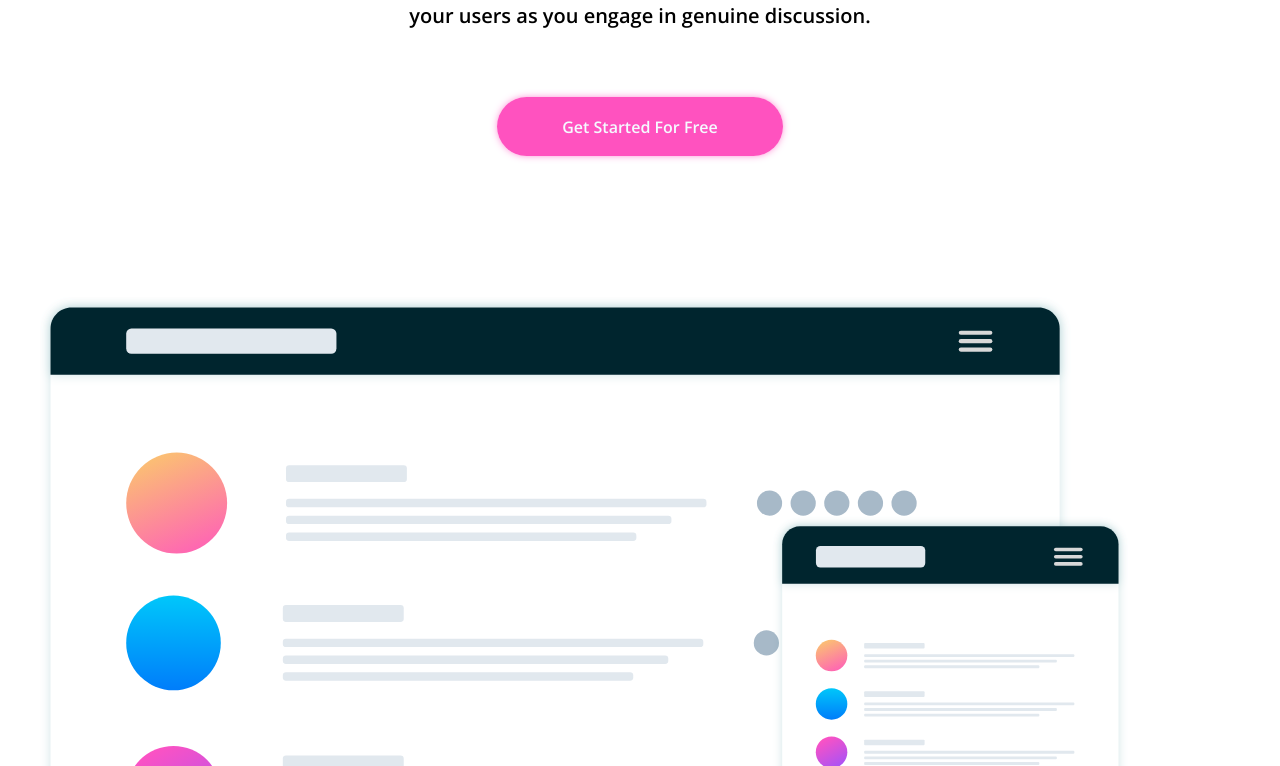
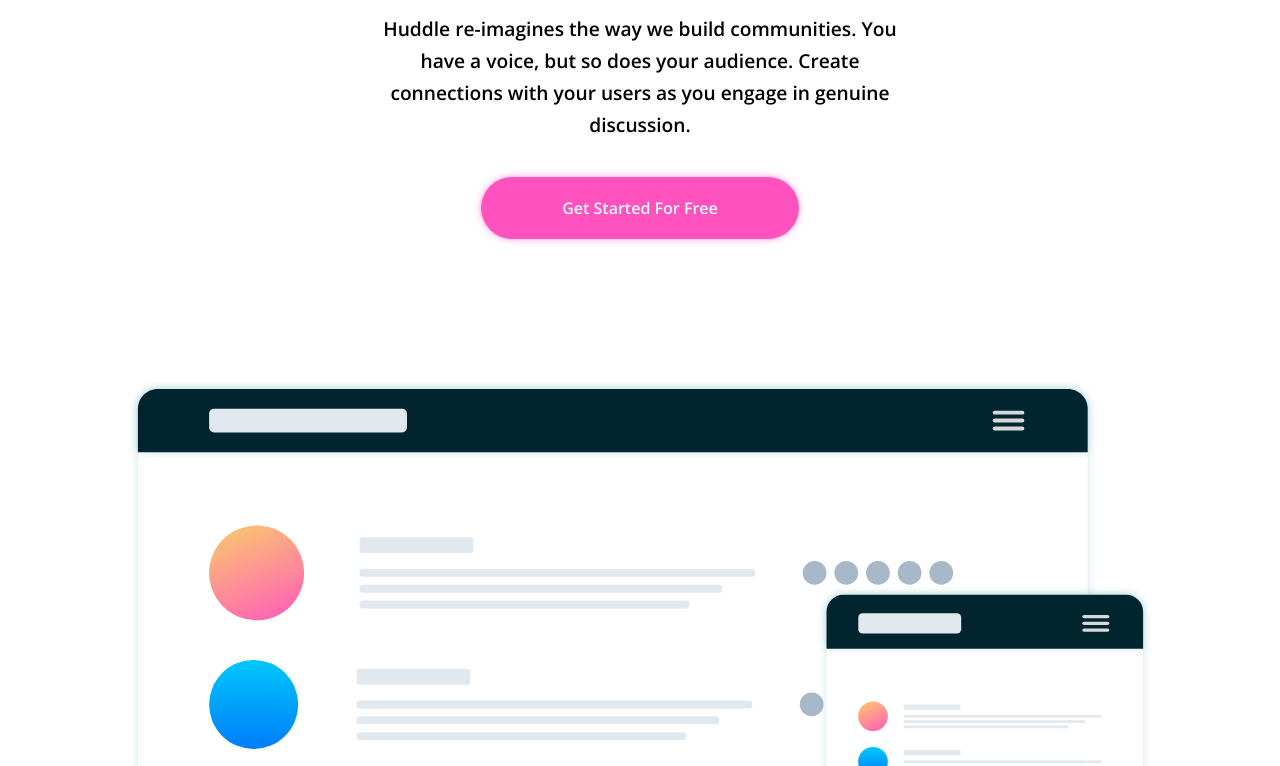
Before and after one commit to AJ-Romera/huddle-landing-page-with-curved-sections-fm, a website: page index.html in a window 1280 px wide. Shown: the part 334-1100 px from the top of the page. Drawn offline with nearby package versions, Linux system fonts and the light colour scheme.

Commit message:
CHNG: Make Header, Community-Section & Screen-Mockup responsive for Desktop

```diff
--- a/styles.css
+++ b/styles.css
@@ -11,7 +11,6 @@
 body {
 	font-size: 0.938rem;
 	font-family: var(--open-sans-font);
-	margin-top: 2rem;
 	margin: 2rem 0 0 0; /* Not margin-top because there´re default margins I want to set to 0 */
 }
 
@@ -86,8 +85,9 @@
 }
 
 .screen-mockups-img {
+	display: flex;
 	width: 85%;
-	margin: 0 2.5rem 10rem 2.5rem;
+	margin: 0 auto 10rem auto;
 }
 
 .stats-section {
@@ -319,14 +319,38 @@
 I prefer 768 and below for mobile-tablet and above for desktop
 I can add more precise breakpoints but this is just a practice */
 /* @media screen and (min-width: 768px) {
-	.cards-container {
-		flex-direction: row;
-		margin: 4rem 2rem;
+
+} */
+@media screen and (min-width: 1024px) {
+	body {
+		margin: 4rem 0 0 0; /* Not margin-top because there´re default margins I want to set to 0 */
+	}
+
+	header {
+		margin: 0 4.5rem 10rem 4.5rem;
+	}
+	header img {
+		width: 13rem;
+	}
+
+	.build-community-section {
+		text-align: center;
+		margin: 0 2.5rem 10rem 2.5rem;
+	}
+	.build-community-section h1 {
+		font-size: 2.55rem;
+	}
+	.build-community-section p {
+		font-size: 1.2rem;
+		margin: 0 auto 3.5rem auto;
+		width: 45%;
+		text-align: center;
+	}
+	.build-community-section a {
+		padding: 1.2rem 5rem;
+	}
+
+	.screen-mockups-img {
+		width: 80%;
 	}
 }
-@media screen and (min-width: 1024px) {
-	.cards-container {
-		flex-direction: row;
-		margin: 4rem 10rem;
-	}
-} */
```
